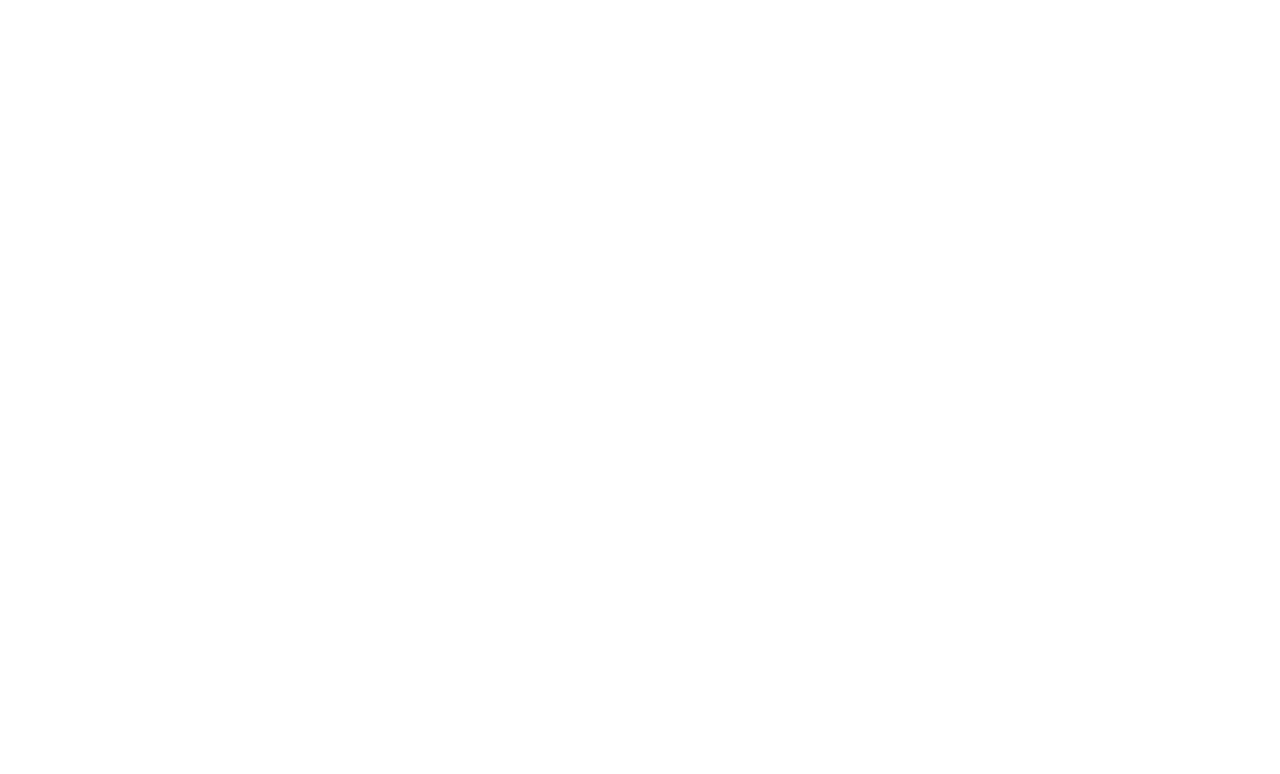
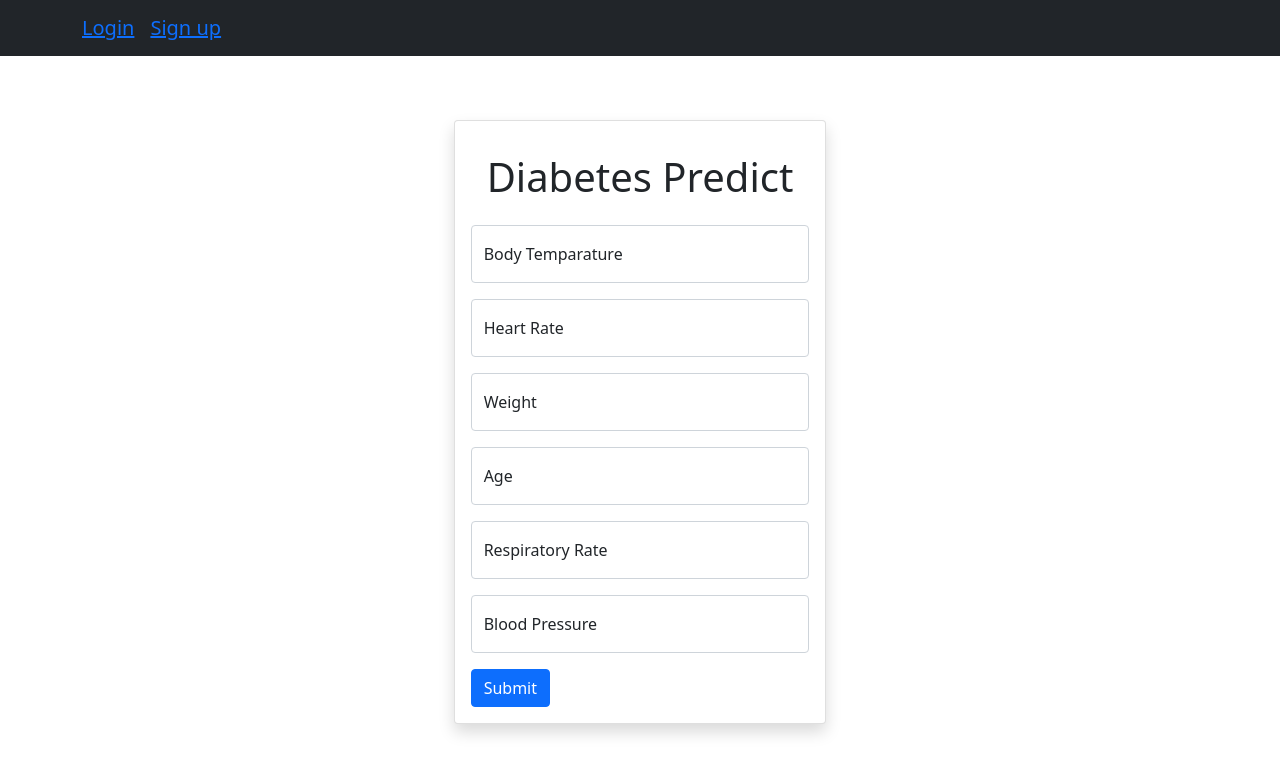
Before and after one commit to RaghavThakkar/LabManagement, a React (Create React App) app in the folder client/: page /dp in a window 1280 px wide. Before the commit this address had no page. Shown: the top 774 px of the page. Built offline with nearby package versions, Linux system fonts and the light colour scheme.

Commit message:
added ML model

```diff
--- a/client/src/App.js
+++ b/client/src/App.js
@@ -22,6 +22,7 @@
 import { ApolloProvider } from "@apollo/client";
 import { Provider, useSelector } from 'react-redux'
 import createStore from './redux/store'
+import DiabetesPredict from "./components/Patient/DiabetesPredict";
 
 function App() {
     const apolloClient = useAppApolloClient();
@@ -43,6 +44,7 @@
                                 <Route exact path="/patientDailyInfo/form/:form_id" element={<EditDailyInfo />} />
                                 <Route exact path="/createDailyMotivationTip" element={<DailyMotivationTipNurse />} />
                                 <Route exact path="/dailyMotivationTipPatient" element={<DailyMotivationTipPatient />} />
+                                <Route exact path="/dp" element={<DiabetesPredict />} />
                                 <Route exact path="/EmergencyAlert/:patient_id" element={<EmergencyAlert />} />
                             </Route>
                         </Routes>
--- /dev/null
+++ b/client/src/components/Patient/DiabetesPredict.js
@@ -0,0 +1,138 @@
+import React, {useState, useEffect} from "react";
+import {Form, Button, FloatingLabel, Spinner, Modal} from "react-bootstrap"
+import {useNavigate, useParams} from "react-router-dom";
+import {userByType} from '../../graphql/queries'
+import {useMutation, useQuery} from "@apollo/client";
+import {EnterVitalInfo} from "../../graphql/mutation"
+import axios from "axios";
+
+function PatientDailyInfo() {
+
+    const [daliyInfo, setDailyInfo] = useState({
+        heartRate: "",
+        bloodPressure: "",
+        bodyTemperature: "",
+        weight: "",
+        respiratoryrate:"",
+        age: "",
+        date: new Date().toISOString()
+    })
+    const navigate = useNavigate()
+
+
+
+    const handleClose = () => {
+        setShow(false)
+    }
+
+    const setBodyTemperature = (input) => {
+        setDailyInfo({...daliyInfo, temperature: input})
+    }
+
+    const setRate = (input) => {
+        setDailyInfo({...daliyInfo, pluseRate: input})
+    }
+
+    const setWeight = (input) => {
+        setDailyInfo({...daliyInfo, weight: input})
+    }
+
+    const setBloodPressure = (input) => {
+        setDailyInfo({...daliyInfo, bloodPressure: input})
+    }
+    const setrespiratoryrate = (input) => {
+        setDailyInfo({...daliyInfo, respiratoryrate: input})
+    }
+    const setEmail = (input) => {
+        setDailyInfo({...daliyInfo, userEmail: input})
+    }
+
+    const setAge = (input) => {
+        setDailyInfo({...daliyInfo, age: input})
+    }
+
+    const [show, setShow] = useState(false)
+    const handleShow = () => setShow(true)
+    const [result, setResult] = useState()
+
+    const formSubmit = async (e) => {
+        e.preventDefault()
+        const config = {
+            headers: {
+                "Content-Type": "Application/json"
+            }
+        }
+
+        const body = [daliyInfo]
+
+        try {
+            const res = await axios.post(
+                "http://localhost:12345/predict",
+                body,
+                config
+            )
+
+            setResult(res.data)
+            setShow(true)
+        } catch (err) {
+            console.log(err)
+        }
+    }
+
+    return (
+        <div className='d-flex justify-content-center'>
+
+            <div className='card shadow p-3 mt-5'>
+                <h1 className='p-3'>Diabetes Predict</h1>
+
+                <Form onSubmit={e => formSubmit(e)}>
+
+
+                    <FloatingLabel label="Body Temparature" className="mb-3" controlId="bodytemprature">
+                        <Form.Control type="text" placeholder="0" onChange={e => setBodyTemperature(e.target.value)}/>
+                    </FloatingLabel>
+                    <FloatingLabel label="Heart Rate" className="mb-3" controlId="lastname">
+                        <Form.Control type="text" placeholder="0" onChange={e => setRate(e.target.value)}/>
+                    </FloatingLabel>
+
+                    <FloatingLabel label="Weight" className="mb-3" controlId="Weight">
+                        <Form.Control type="text" placeholder="Weight" onChange={e => setWeight(e.target.value)}/>
+                    </FloatingLabel>
+
+                    <FloatingLabel label="Age" className="mb-3" controlId="Age">
+                        <Form.Control type="text" placeholder="Age" onChange={e => setAge(e.target.value)}/>
+                    </FloatingLabel>
+
+                    <FloatingLabel label="Respiratory Rate" className="mb-3" controlId="Age">
+                        <Form.Control type="text" placeholder="respiratoryrate" onChange={e => setrespiratoryrate(e.target.value)}/>
+                    </FloatingLabel>
+
+                    <FloatingLabel label="Blood Pressure" className="mb-3" controlId="BloodPressure">
+                        <Form.Control type="text" placeholder="0" onChange={e => setBloodPressure(e.target.value)}/>
+                    </FloatingLabel>
+
+                    <Button variant="primary" type="submit">
+                        Submit
+                    </Button>
+                </Form>
+            </div>
+
+            <Modal show={show} onHide={handleClose}>
+                <Modal.Header closeButton>
+                    <Modal.Title>Prediction</Modal.Title>
+                </Modal.Header>
+                <Modal.Body>
+                    According to the model, the patient{" "}
+                    {result?.prediction ? "" : "does not"}has diabetes
+                </Modal.Body>
+                <Modal.Footer>
+                    <Button variant="secondary" onClick={handleClose}>
+                        Close
+                    </Button>
+                </Modal.Footer>
+            </Modal>
+        </div>
+    )
+}
+
+export default PatientDailyInfo
```
